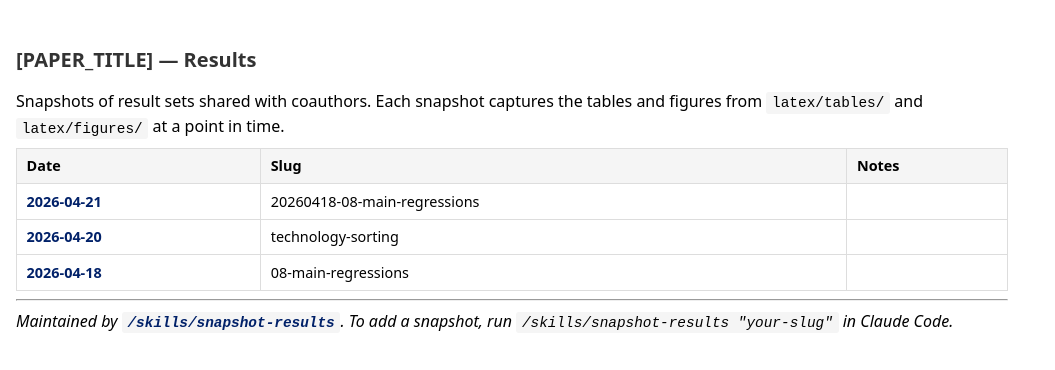
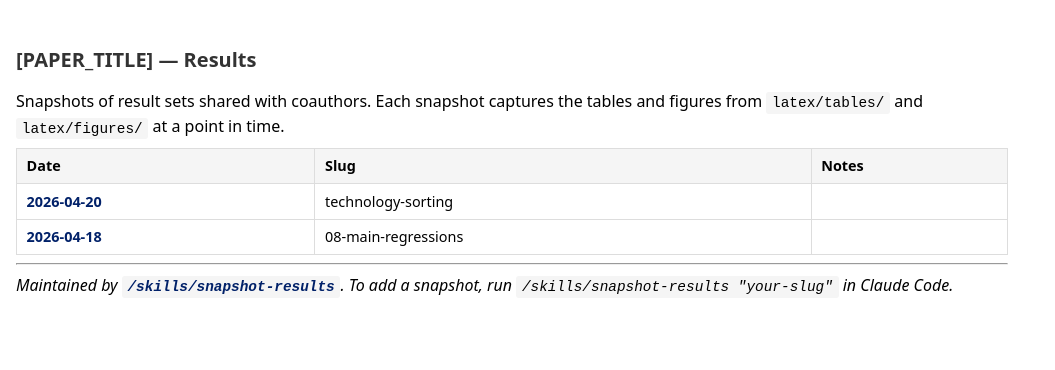
Before and after one commit to dratnadiwakara/hnrs-branch-closure-deposit-retention, a Jekyll site: the page built from docs/index.md, in a window 1280 px wide. Shown: the top 370 px of the page, without its empty margins (0-1055 px from the left). Built offline with Jekyll 4.4.1, drawn with Linux system fonts in a browser that asks for light colours; a script that is not in the unit is left out.

Commit message:
Remove registry entry for deleted snapshot
Co-Authored-By: Claude Sonnet 4.6 <noreply@anthropic.com>

```diff
--- a/docs/index.md
+++ b/docs/index.md
@@ -9,7 +9,6 @@ Snapshots of result sets shared with coauthors. Each snapshot captures the table
 
 | Date | Slug | Notes |
 |------|------|-------|
-| [2026-04-21](snapshots/20260421-20260418-08-main-regressions/index.md) | 20260418-08-main-regressions | |
 | [2026-04-20](snapshots/20260420-technology-sorting/index.md) | technology-sorting | |
 | [2026-04-18](snapshots/20260418-08-main-regressions/index.md) | 08-main-regressions | |
 
```
